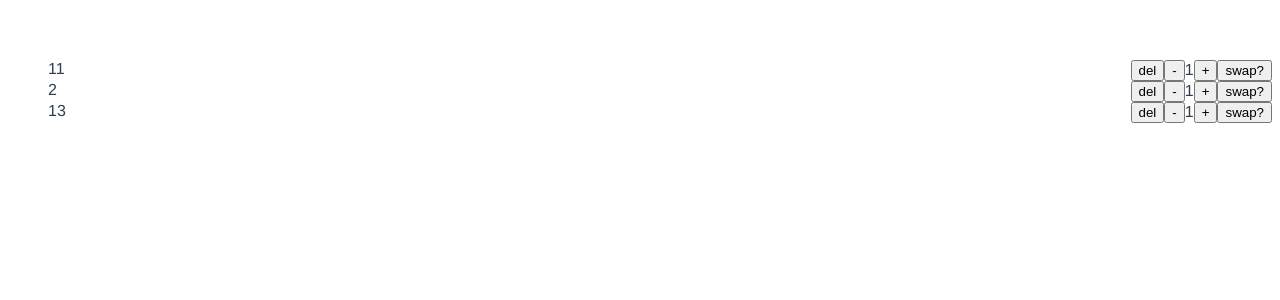
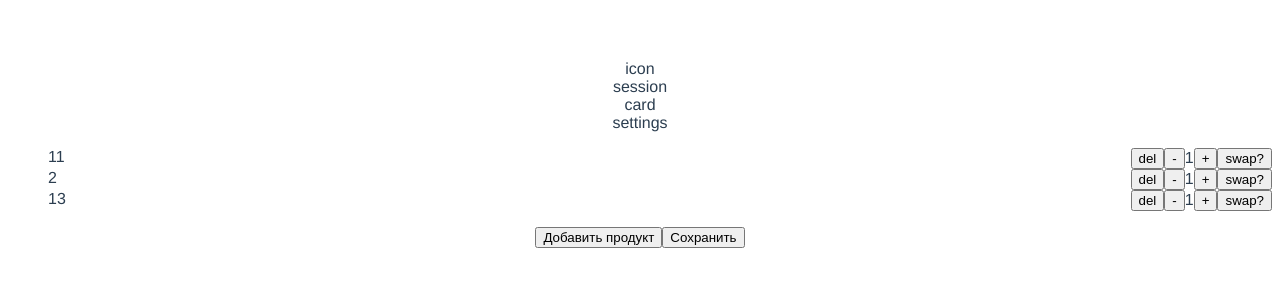
Before and after one commit to RinaYasnovskaya/vuejs-task, a Vue app in the folder product-test/: page / in a window 1280 px wide. Shown: the top 300 px of the page. Built offline with nearby package versions, Linux system fonts and the light colour scheme.

Commit message:
feat: add header & footer

```diff
--- a/product-test/src/App.vue
+++ b/product-test/src/App.vue
@@ -1,5 +1,9 @@
 <template>
-  <List />
+  <div>
+    <HeaderCard />
+    <List />
+    <FooterCard />
+  </div>
 </template>
 
 <script>
--- /dev/null
+++ b/product-test/src/components/FooterCard.vue
@@ -0,0 +1,20 @@
+<template>
+  <div class="footer">
+    <my-button>
+      Добавить продукт
+    </my-button>
+    <my-button>
+      Сохранить
+    </my-button>
+  </div>
+</template>
+
+<script>
+export default {
+  name: 'FooterCard',
+}
+</script>
+
+<style scoped>
+
+</style>
--- /dev/null
+++ b/product-test/src/components/HeaderCard.vue
@@ -0,0 +1,18 @@
+<template>
+  <div class="header">
+    <div class="icon">icon</div>
+    <div class="session-info">session</div>
+    <div class="card-info">card</div>
+    <div class="settings">settings</div>
+  </div>
+</template>
+
+<script>
+export default {
+  name: 'HeaderCard'
+}
+</script>
+
+<style>
+
+</style>
--- a/product-test/src/components/index.js
+++ b/product-test/src/components/index.js
@@ -1,7 +1,9 @@
 import List from '@/components/List.vue';
 import ListItem from '@/components/ListItem.vue';
 import MyButton from '@/components/UI/MyButton.vue';
+import FooterCard from '@/components/FooterCard.vue';
+import HeaderCard from '@/components/HeaderCard.vue';
 
 export default [
-  List, ListItem, MyButton
+  List, ListItem, MyButton, FooterCard, HeaderCard
 ];
```
Also changed, not shown: product-test/src/assets/logo.png (deleted), 1 other file (tests, documents, lock files or other folders).
